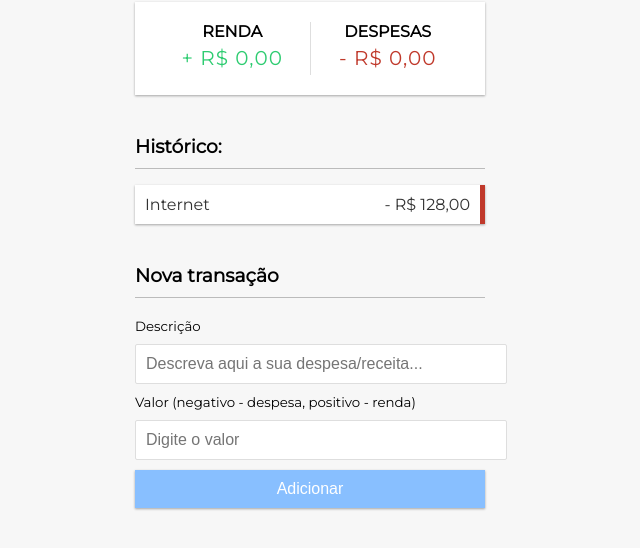
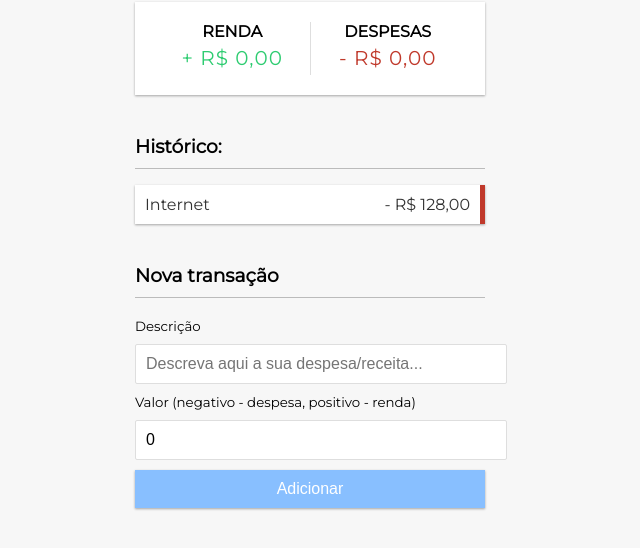
Before and after one commit to Mourinha1994/ExpenseTracker, a React (Create React App) app: page / in a window 1280 px wide. Shown: the part 208-756 px from the top of the page, without its empty margins (330-970 px from the left). Built offline with nearby package versions, Linux system fonts and the light colour scheme.

Commit message:
Creating state hooks for the 'AddTransaction' component

```diff
--- a/src/App.js
+++ b/src/App.js
@@ -6,6 +6,8 @@ import { Header } from './components/Header'
 import { Balance } from './components/Balance'
 import { IncomeExpenses } from './components/IncomeExpenses'
 import { TransactionList } from './components/TransactionList'
+import { AddTransaction } from './components/AddTransaction'
+
 
 function App() {
   return (
@@ -15,6 +17,7 @@ function App() {
         <Balance />
         <IncomeExpenses />
         <TransactionList />
+        <AddTransaction />
       </div>
     </div>
   );
--- a/src/components/AddTransaction.js
+++ b/src/components/AddTransaction.js
@@ -1,17 +1,22 @@
-import React from 'react'
+import React, { useState } from 'react'
 
 export const AddTransaction = () => {
+
+    // creating states for the AddTransaction component
+    const [text, setText] = useState('')
+    const [amount, setAmount] = useState(0)
+
     return (
-        <div className="container">
+        <div>
             <h3>Nova transação</h3>
             <form>
                 <div className="form-control">
                     <small><label>Descrição</label></small>
-                    <input type="text" placeholder="Descreva aqui a sua despesa/receita..." />
+                    <input type="text" value={text} onChange={(e) => setText(e.target.value)} placeholder="Descreva aqui a sua despesa/receita..." />
                 </div>
                 <div className="form-control">
                     <small><label>Valor</label> (negativo - despesa, positivo - renda)</small>
-                    <input type="number" placeholder="Digite o valor" />
+                    <input type="number" value={amount}  onChange={(e) => setAmount(e.target.value)} placeholder="Digite o valor" />
                 </div>
                 <div className="form-control">
                     <button className="btn">Adicionar</button>
--- a/src/components/Balance.js
+++ b/src/components/Balance.js
@@ -4,7 +4,7 @@ export const Balance = () => {
     return (
         <div>
             <h4>Seu saldo:</h4>
-            <h1> R$ 0,00</h1>
+            <h1>R$ 0,00</h1>
         </div>
     )
 }
--- a/src/components/IncomeExpenses.js
+++ b/src/components/IncomeExpenses.js
@@ -5,11 +5,11 @@ export const IncomeExpenses = () => {
         <div className="inc-exp-container">
             <div>
                 <h4>Renda</h4>
-                <p class="money plus">+ R$ 0,00</p>
+                <p className="money plus">+ R$ 0,00</p>
             </div>
             <div>
                 <h4>Despesas</h4>
-                <p class="money minus">- R$ 0,00</p>
+                <p className="money minus">- R$ 0,00</p>
             </div>
         </div>
     )
--- a/src/components/TransactionList.js
+++ b/src/components/TransactionList.js
@@ -1,18 +1,14 @@
 import React from 'react'
-
-// importing custom components
-import { AddTransaction } from './AddTransaction'
 
 export const TransactionList = () => {
     return (
-        <div className="container">
+        <div>
             <h3>Histórico:</h3>
             <ul className="list">
                 <li className="minus">
                     Internet <span>- R$ 128,00</span> <button className="delete-btn">x</button>
                 </li>
             </ul>
-            <AddTransaction />
         </div>
     )
 }
```
